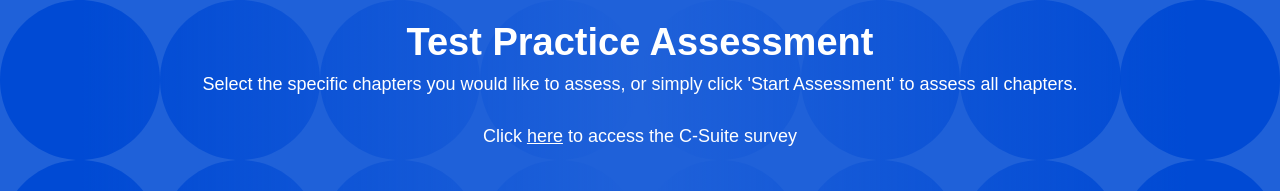
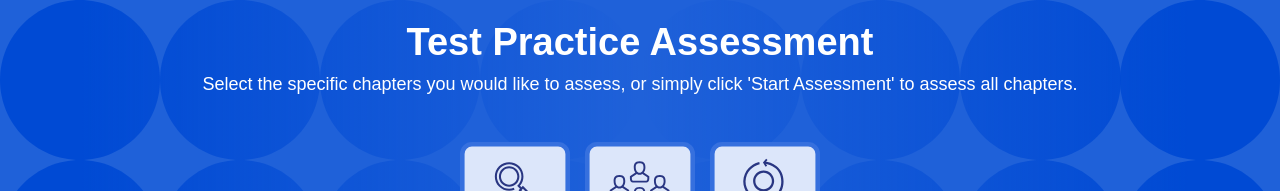
Before and after one commit to 2i-Git/2i-Git.github.io, a plain HTML site: page index.html in a window 1280 px wide. Shown: the top 191 px of the page. Drawn offline with Linux system fonts and the light colour scheme; a script that the page names is missing.

Commit message:
Remove unused link to c-suite survey.

```diff
--- a/index.html
+++ b/index.html
@@ -28,7 +28,6 @@
             <h1 class="text-center">Test Practice Assessment</h1>
             <p class="text-center">Select the specific chapters you would like to assess, or simply click 'Start
                 Assessment' to assess all chapters.</p>
-            <p class="text-center">Click <a href="https://2itesting.com/show/" >here</a> to access the C-Suite survey</p>
             <div class="w-layout-grid icon-grid">
                 <a chapter="chp_sg" id="w-node-_077652c7-c61c-161c-357a-ec62e27478a7-adcf59c2" href="#" class="w-inline-block"
                      data-title="Strategy and Governance"
```
